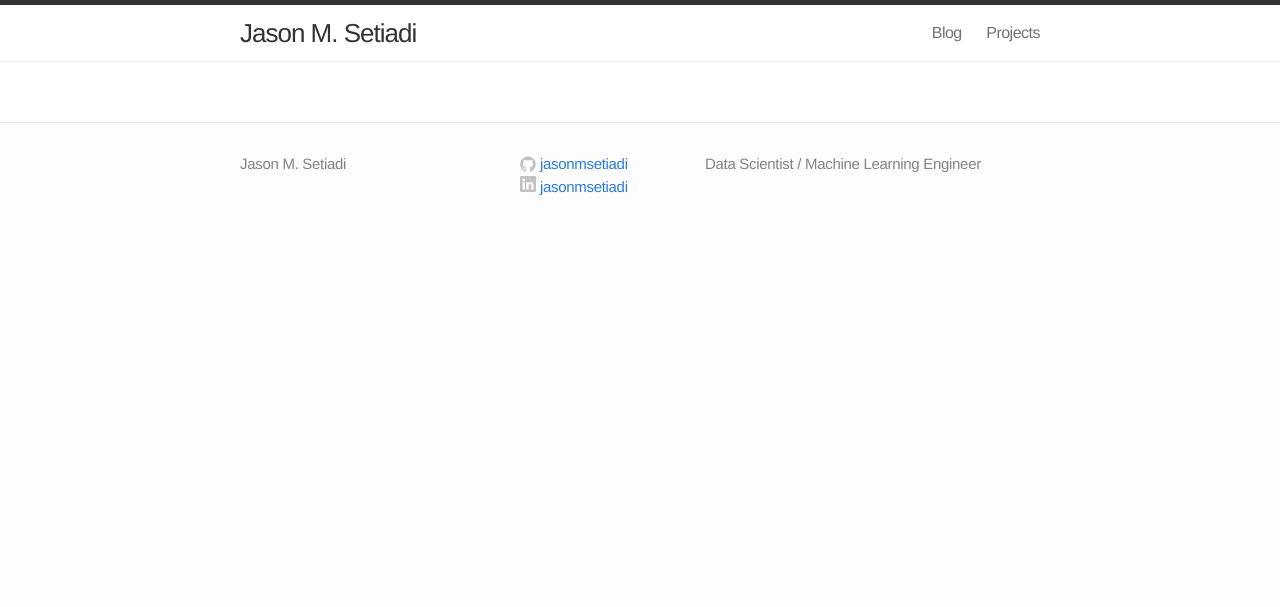
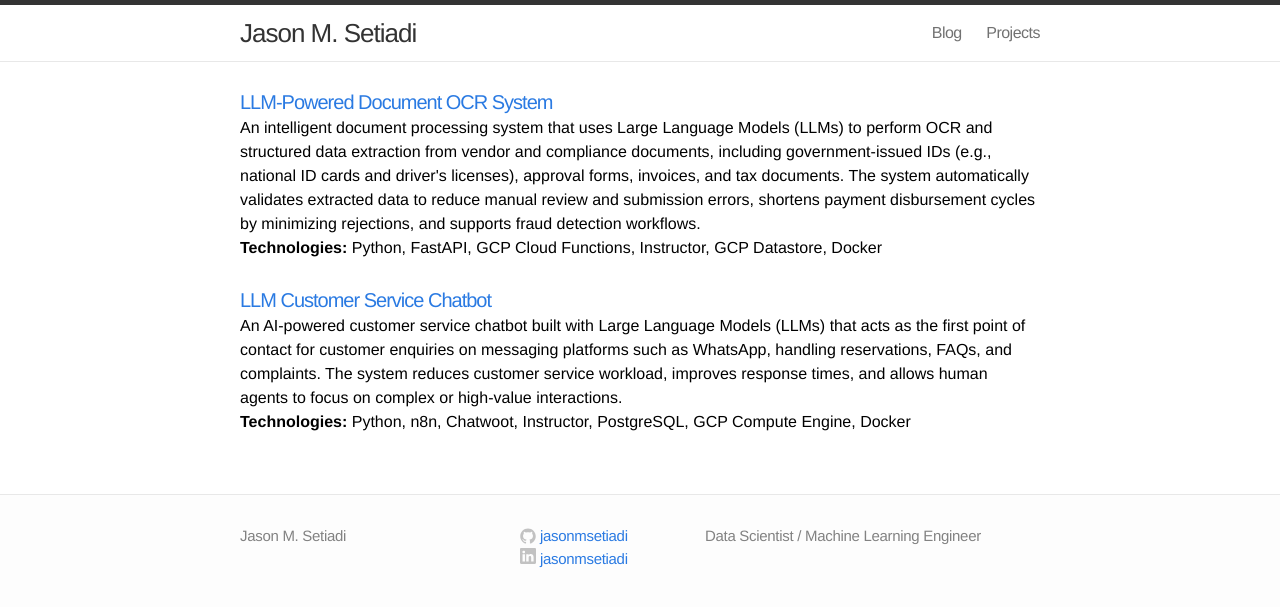
Before and after one commit to jasonmsetiadi/jasonmsetiadi.github.io, a Jekyll site: the page built from projects.html, in a window 1280 px wide. Shown: the top 607 px of the page. Built offline with Jekyll 4.4.1, drawn with Linux system fonts in a browser that asks for light colours.

Commit message:
Update projects.html

```diff
--- a/projects.html
+++ b/projects.html
@@ -8,14 +8,19 @@ includelink: true
 <div class="home">
 
   <ul class="posts">
-    <!-- Add your projects here -->
-    <!-- Example project entry:
     <li>
-      <h3>Project Name</h3>
-      <p>Project description goes here. You can add links, images, or any other content.</p>
-      <a href="https://github.com/yourusername/project">View on GitHub</a>
+        <a class="post-link" href="https://land-vendor-invoice.demo.lippostrategy.com/">LLM-Powered Document OCR System</a>
+        <p>An intelligent document processing system that uses Large Language Models (LLMs) to perform OCR and structured data extraction from vendor and compliance documents, including government-issued IDs (e.g., national ID cards and driver's licenses), approval forms, invoices, and tax documents.
+        The system automatically validates extracted data to reduce manual review and submission errors, shortens payment disbursement cycles by minimizing rejections, and supports fraud detection workflows.</p>
+        <p><strong>Technologies:</strong> Python, FastAPI, GCP Cloud Functions, Instructor, GCP Datastore, Docker</p>
     </li>
-    -->
+
+    <li>
+        <a class="post-link" href="https://chatwoot-hotel-ai.lippostrategy.com/">LLM Customer Service Chatbot</a>
+        <p>An AI-powered customer service chatbot built with Large Language Models (LLMs) that acts as the first point of contact for customer enquiries on messaging platforms such as WhatsApp, handling reservations, FAQs, and complaints.
+        The system reduces customer service workload, improves response times, and allows human agents to focus on complex or high-value interactions.</p>
+        <p><strong>Technologies:</strong> Python, n8n, Chatwoot, Instructor, PostgreSQL, GCP Compute Engine, Docker</p>
+    </li>
   </ul>
 
 </div>
```
